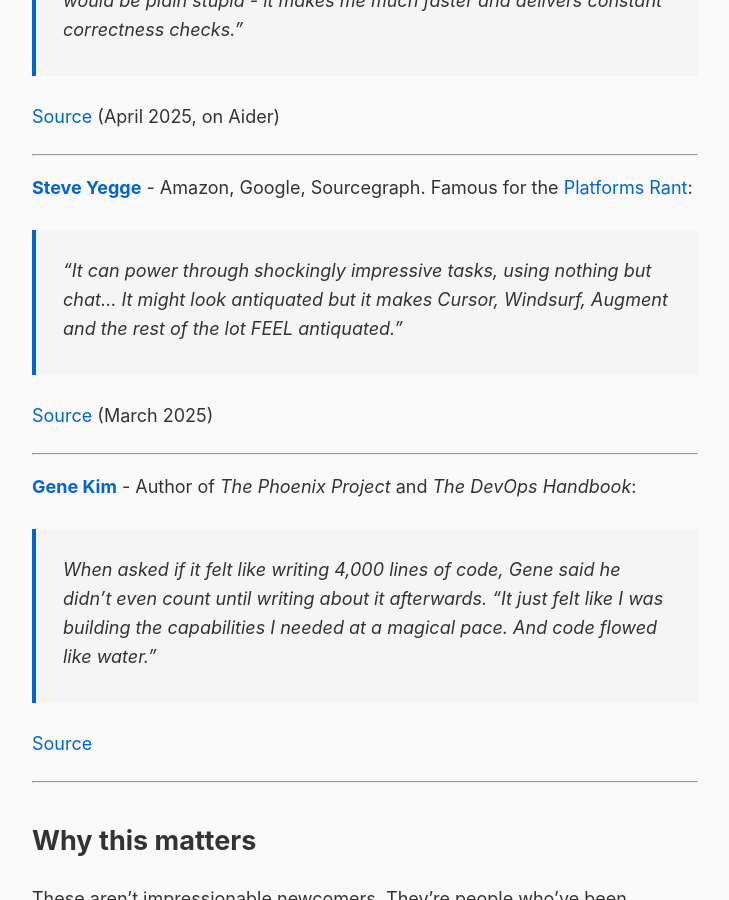
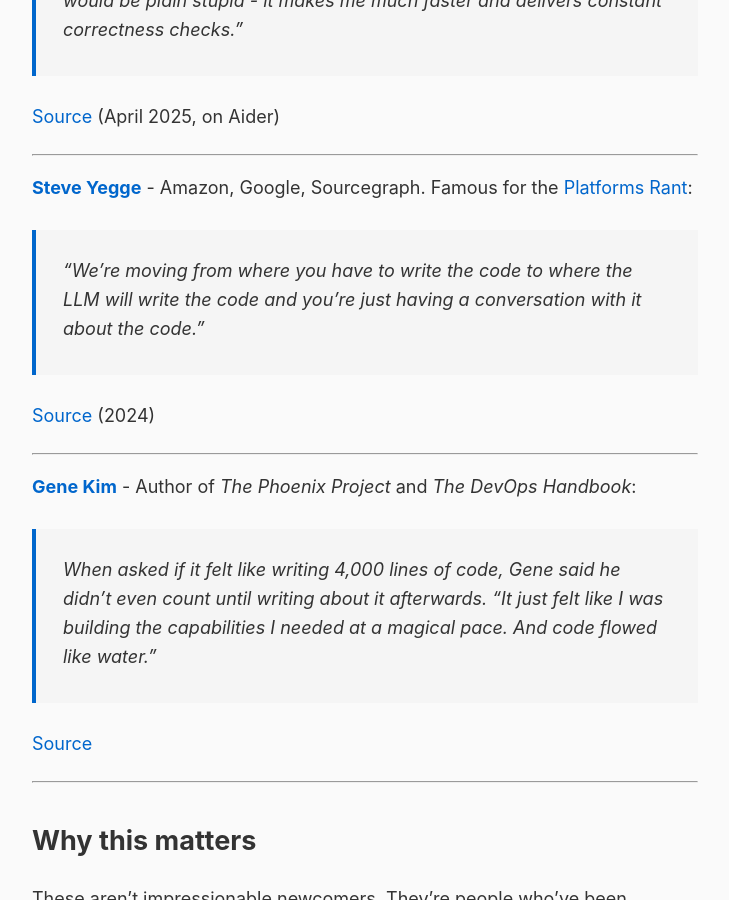
Before and after one commit to rob137/rob137.github.io, a Jekyll site: the page built from _posts/2026-01-02-the-witnesses.md, in a window 1280 px wide and 900 px high, scrolled down 1285 px. Shown: the whole window, without its empty margins (275-1004 px from the left). Built offline with Jekyll 4.4.1, drawn with Linux system fonts in a browser that asks for light colours.

Commit message:
Better Yegge quote - about the shift, not a specific tool
"We're moving from where you have to write the code to where the LLM
will write the code and you're just having a conversation with it"

🤖 Generated with [Claude Code](https://claude.com/claude-code)

Co-Authored-By: Claude Opus 4.5 <noreply@anthropic.com>

```diff
--- a/_posts/2026-01-02-the-witnesses.md
+++ b/_posts/2026-01-02-the-witnesses.md
@@ -34,9 +34,9 @@ But I keep noticing something: builders I also respect - people known for shippi
 
 **[Steve Yegge](https://en.wikipedia.org/wiki/Steve_Yegge)** - Amazon, Google, Sourcegraph. Famous for the [Platforms Rant](https://gist.github.com/chitchcock/1281611):
 
-> "It can power through shockingly impressive tasks, using nothing but chat... It might look antiquated but it makes Cursor, Windsurf, Augment and the rest of the lot FEEL antiquated."
+> "We're moving from where you have to write the code to where the LLM will write the code and you're just having a conversation with it about the code."
 
-[Source](https://x.com/Steve_Yegge/status/1898674257808515242) (March 2025)
+[Source](https://sourceforge.net/articles/the-evolution-and-future-of-ai-coding-sourcegraph-sourceforge-podcast-episode-24/) (2024)
 
 ---
 
```
